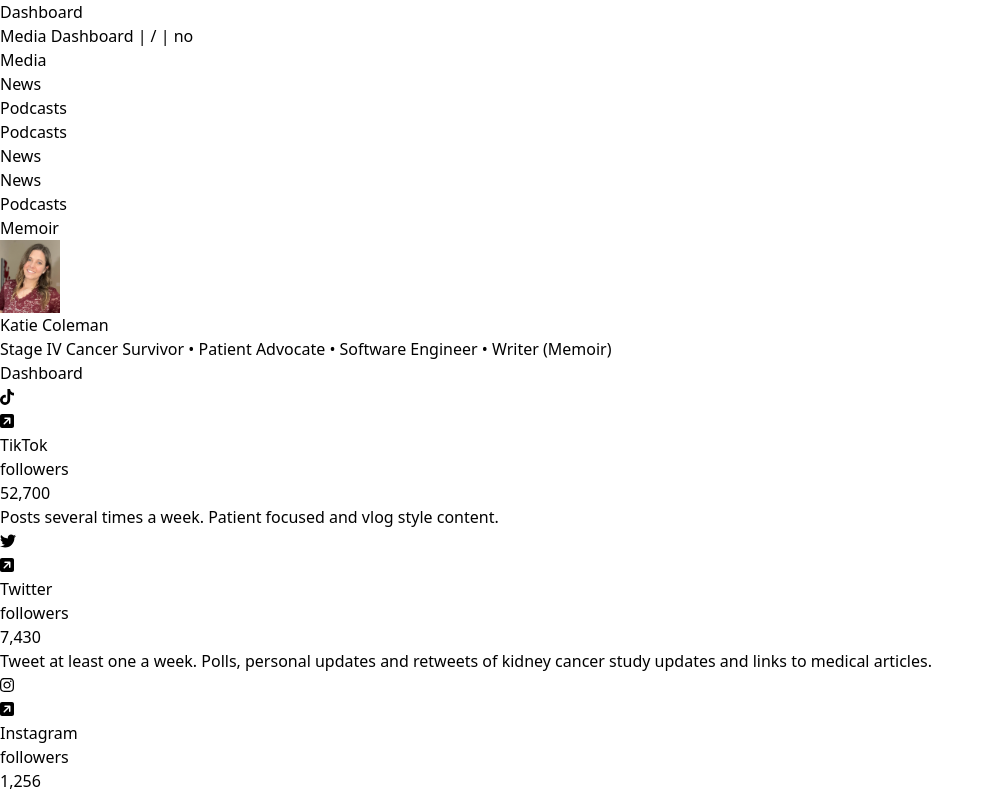
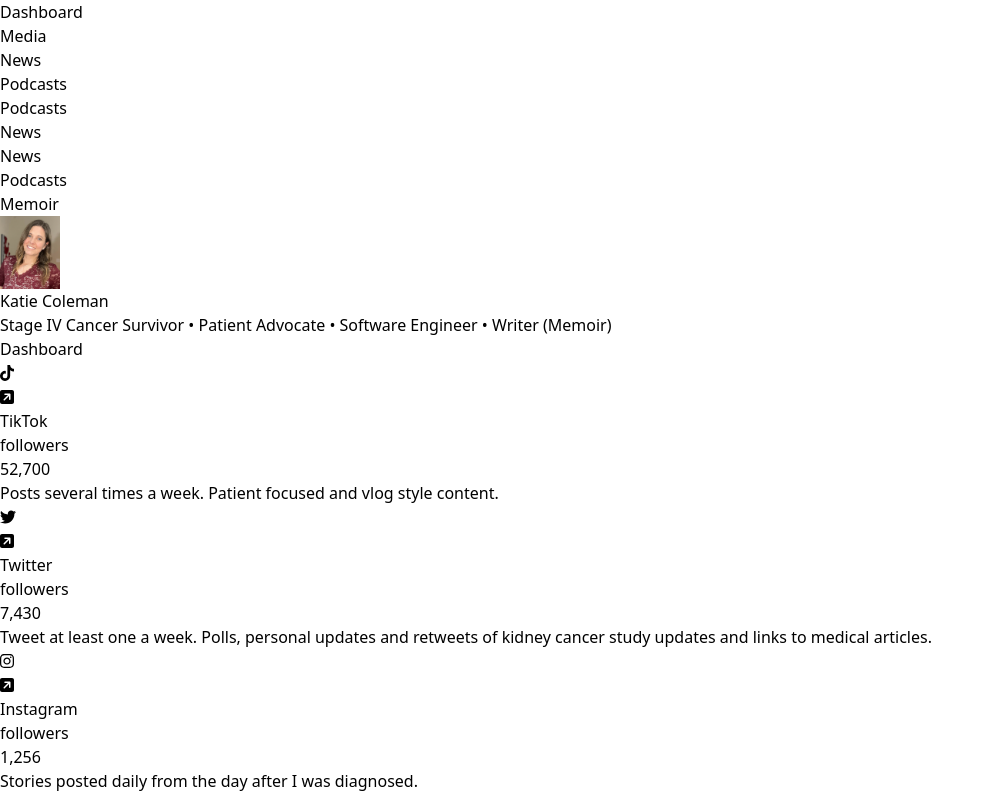
Before and after one commit to cruip/tailwind-dashboard-template, a React (Vite) app: page / in a window 1280 px wide. Shown: the top 797 px of the page, without its empty margins (0-994 px from the left). Built offline with nearby package versions, Linux system fonts and the light colour scheme.

Commit message:
remove debugging from headers

```diff
--- a/src/partials/Header.jsx
+++ b/src/partials/Header.jsx
@@ -94,19 +94,6 @@ function Header({}) {
             ${hideQuery} ${hideStandard} ${
                 pathname === "/media-123120" ? "hidden" : null
               } ml-4 text-slate-500 hover:text-slate-600`}
-            >
-              <div>
-                Media Dashboard | {pathname} |{" "}
-                {pathname === "/media-123120" ? "yes" : "no"}
-              </div>
-            </NavLink>
-
-            <NavLink
-              to="/media-123120"
-              className={` ${
-                pathname === "/media-100z2c9kds9" ? "text-blue-700" : null
-              } {\`
-            ${hideQuery} ${hideStandard} ml-4 text-slate-500 hover:text-slate-600`}
             >
               <div>Media</div>
             </NavLink>
```
